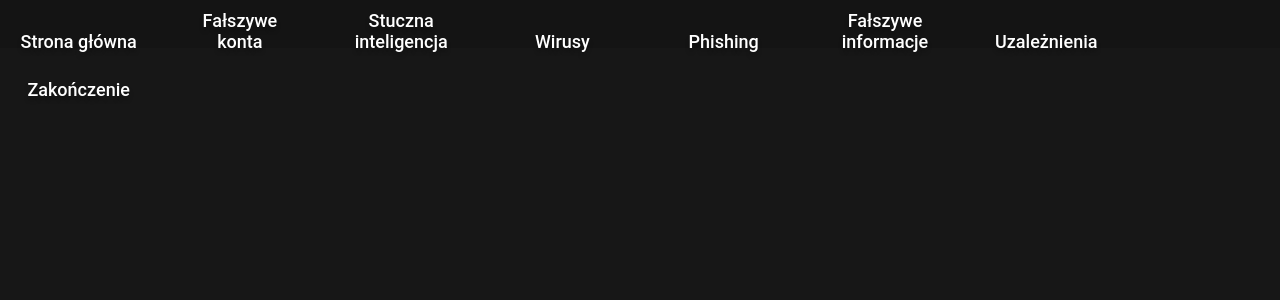
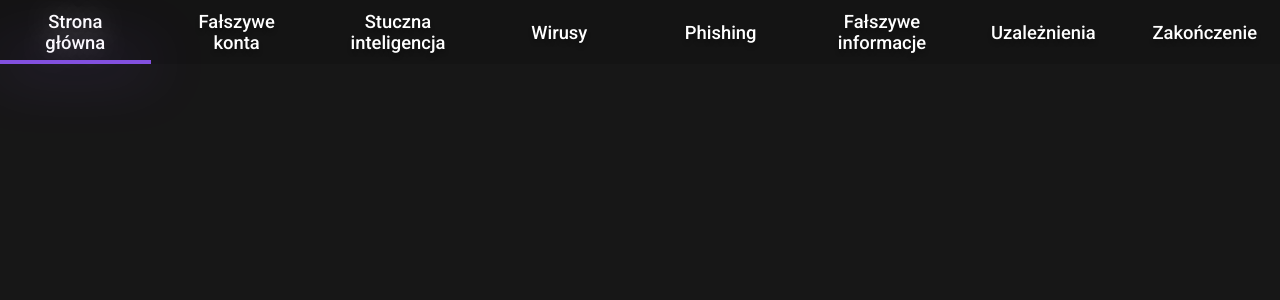
Before and after one commit to SkurczyByq1/Pulapki-w-cyfrowym-swiecie-strona, a PHP site: page / in a window 1280 px wide. Shown: the top 300 px of the page. Run offline with PHP 8.4, Linux system fonts and the light colour scheme.

Commit message:
update 0.0.7

```diff
--- a/src/style.css
+++ b/src/style.css
@@ -1,3 +1,5 @@
+@import url('https://fonts.googleapis.com/css2?family=Roboto:ital,wght@0,100..900;1,100..900&display=swap');
+
 body {
     background:#171717;
     background-attachment: local;
@@ -18,23 +20,34 @@ body {
 }
 
 header {
+    width: 100%;
     background: #141414;
-    height: 6vh;
-    width: 100%;
-    position: relative;
+    position: absolute;
     top: 0;
     left: 0;
+    z-index: 9999;
+    display: flex;
+    justify-content: center;
+    align-items: center;
+}
+
+navbar {
+    width: 100%;
+    display: flex;
+    justify-content: space-between;
+    align-items: center;
+    position: relative;
 }
 
 navbar button {
-    width: 12.29vw;
-    height: 6vh;
+    width: calc(100vw / 8.5);
+    min-height: 64px;
     position: relative;
     background: none;
     border: none;
     padding: 10px 20px;
     cursor: pointer;
-    font-size: 1.125rem;
+    font-size: 1.15rem;
     font-weight: 500;
     outline: none;
 }
@@ -46,14 +59,18 @@ navbar button::after {
     bottom: 0;
     width: 0;
     height: 4px;
-    background: #5727A3;
+    background: #8250DF;
     transition: width 0.3s ease, left 0.3s ease;
-    box-shadow: 0 0 30px #5727A3;
+    box-shadow: 0 0 60px #8250DF;
 }
 
 navbar button:hover::after {
     width: 100%;
     left: 0;
+}
+
+navbar button:hover {
+    text-shadow: 0 0 30px rgba(255, 255, 255, 0.5);
 }
 
 main {
```
